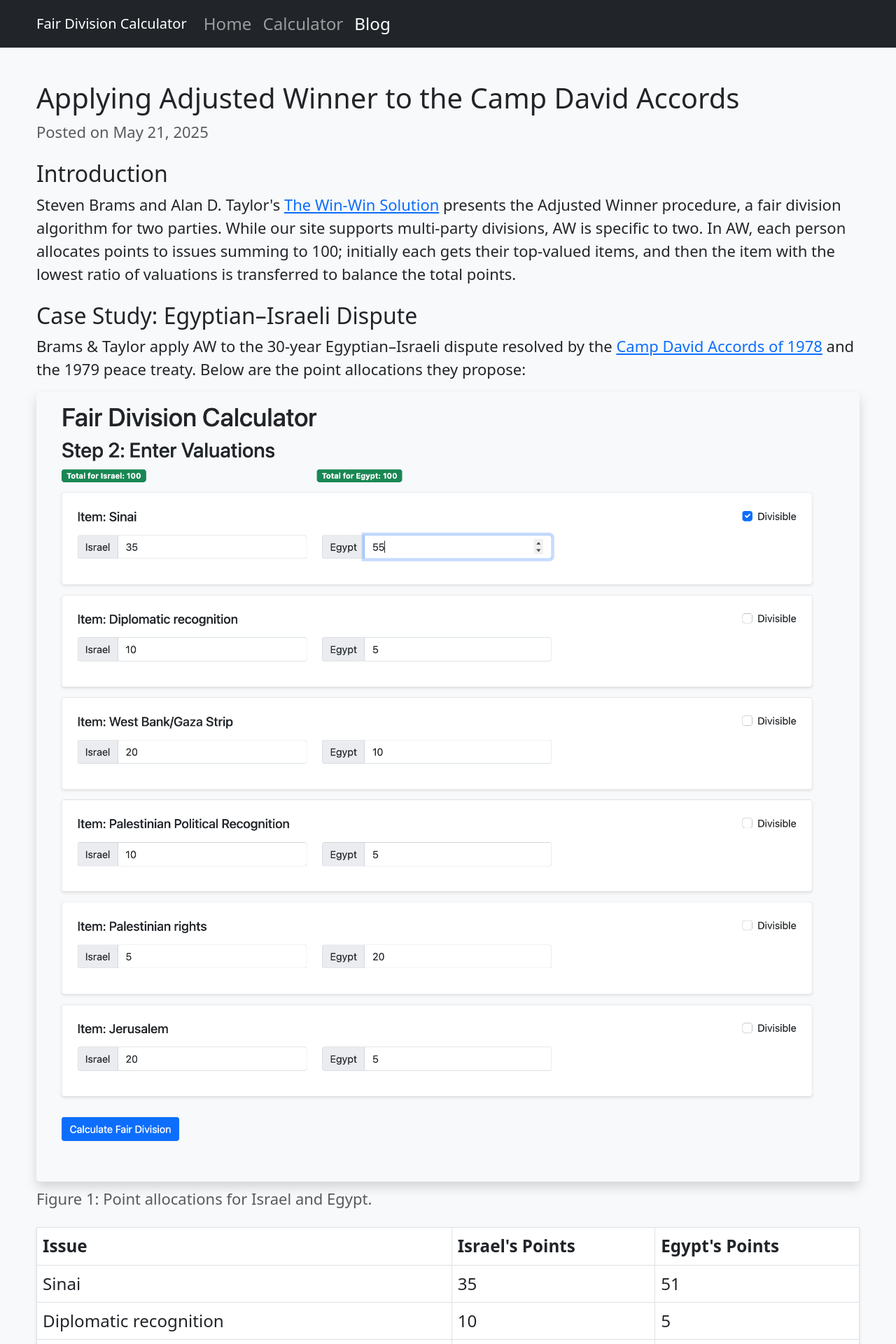
After one commit to cavedave/optamam, a FastAPI app: page /blog/camp_david_aw.html in a window 1280 px wide. The commit adds this page. Shown: the top 1920 px of the page at 70% size. Run offline with FastAPI, Linux system fonts and the light colour scheme.

Commit message:
Add Camp David Accords blog post with images and update blog index

```diff
--- /dev/null
+++ b/app/templates/blog/camp_david_aw.html
@@ -0,0 +1,117 @@
+<!DOCTYPE html>
+<html lang="en">
+<head>
+    <meta charset="UTF-8">
+    <meta name="viewport" content="width=device-width, initial-scale=1.0">
+    <title>Adjusted Winner & Camp David Accords – Fair Division Blog</title>
+    <link href="https://cdn.jsdelivr.net/npm/bootstrap@5.3.0/dist/css/bootstrap.min.css" rel="stylesheet">
+    <link href="/static/css/style.css" rel="stylesheet">
+</head>
+<style>
+    body {
+        font-size: 1.25rem;
+    }
+    .card, .container, .navbar, .table {
+        font-size: 1.1em;
+    }
+</style>
+<body>
+
+    <nav class="navbar navbar-expand-lg navbar-dark bg-dark">
+        <div class="container">
+            <a class="navbar-brand" href="/">Fair Division Calculator</a>
+            <button class="navbar-toggler" type="button" data-bs-toggle="collapse" data-bs-target="#navbarNav">
+                <span class="navbar-toggler-icon"></span>
+            </button>
+            <div class="collapse navbar-collapse" id="navbarNav">
+                <ul class="navbar-nav">
+                    <li class="nav-item"><a class="nav-link" href="/">Home</a></li>
+                    <li class="nav-item"><a class="nav-link" href="/calculator">Calculator</a></li>
+                    <li class="nav-item"><a class="nav-link active" href="/blog">Blog</a></li>
+                </ul>
+            </div>
+        </div>
+    </nav>
+
+    <div class="container mt-5">
+        <article>
+            <h1>Applying Adjusted Winner to the Camp David Accords</h1>
+            <p class="text-muted">Posted on May 21, 2025</p>
+
+            <section class="mt-4">
+                <h2>Introduction</h2>
+                <p>
+                    Steven Brams and Alan D. Taylor's <a href="https://books.google.ie/books/about/The_Win_win_Solution.html?id=uDV6quSiSE4C&amp;redir_esc=y">The Win-Win Solution</a> presents the Adjusted Winner procedure, a fair division algorithm for two parties. While our site supports multi-party divisions, AW is specific to two. In AW, each person allocates points to issues summing to 100; initially each gets their top-valued items, and then the item with the lowest ratio of valuations is transferred to balance the total points.
+                </p>
+            </section>
+
+            <section class="mt-4">
+                <h2>Case Study: Egyptian–Israeli Dispute</h2>
+                <p>
+                    Brams & Taylor apply AW to the 30-year Egyptian–Israeli dispute resolved by the <a href="https://en.wikipedia.org/wiki/Camp_David_Accords">Camp David Accords of 1978</a> and the 1979 peace treaty. Below are the point allocations they propose:
+                </p>
+                <figure class="mb-4">
+                    <img src="/static/img/RatingsIP.png" alt="Ratings given" class="img-fluid rounded shadow">
+                    <figcaption class="mt-2 text-muted">Figure 1: Point allocations for Israel and Egypt.</figcaption>
+                </figure>
+                <table class="table table-bordered mt-3">
+                    <thead>
+                        <tr>
+                            <th>Issue</th>
+                            <th>Israel's Points</th>
+                            <th>Egypt's Points</th>
+                        </tr>
+                    </thead>
+                    <tbody>
+                        <tr><td>Sinai</td><td>35</td><td>51</td></tr>
+                        <tr><td>Diplomatic recognition</td><td>10</td><td>5</td></tr>
+                        <tr><td>West Bank/Gaza Strip</td><td>20</td><td>10</td></tr>
+                        <tr><td>Palestinian Political Recognition</td><td>10</td><td>5</td></tr>
+                        <tr><td>Palestinian rights</td><td>5</td><td>20</td></tr>
+                        <tr><td>Jerusalem</td><td>20</td><td>5</td></tr>
+                        <tr class="fw-bold"><td>Total</td><td>100</td><td>100</td></tr>
+                    </tbody>
+                </table>
+                <p>
+                    AW predicts each side ends up with 65.3% of their total points.
+                </p>
+            </section>
+
+            <section class="mt-4">
+                <h2>Actual Outcomes</h2>
+                <p>
+                    In reality, Egypt secured an acknowledgment of Palestinian rights:
+                    <a href="https://www.nytimes.com/1978/01/05/archives/new-jersey-pages-carter-and-sadat-ask-role-for-palestinians-in.html">Mr. Carter read</a>:
+                </p>
+                <blockquote class="blockquote">
+                    <p>"There must be a resolution of the Palestinian problem in all its aspects. [The solution of] the problem must be the legitimate rights of the Palestinian people and enable the Palestinians to participate in the determination of their own future."</p>
+                </blockquote>
+                <p>
+                    Egypt also regained control of the Sinai Peninsula, albeit under demilitarization overseen by <a href="https://en.wikipedia.org/wiki/Task_Force_Sinai">U.S. forces</a>. Israel received diplomatic recognition from Egypt, and while the treaty did not explicitly address Jerusalem, Brams & Taylor interpret remaining sovereign rights over the West Bank and Gaza as an Israeli gain.
+                </p>
+                <figure class="mb-4">
+                    <img src="/static/img/ResultsIP.png" alt="Results given" class="img-fluid rounded shadow">
+                    <figcaption class="mt-2 text-muted">Figure 2: AW division result versus actual treaty outcomes.</figcaption>
+                </figure>
+            </section>
+
+            <section class="mt-4">
+                <h2>LP Implementation</h2>
+                <p>
+                    We implemented a linear-programming approach matching the book's valuations and returned the same allocation as AW, confirming the equivalence of both methods in this two-party setting.
+                </p>
+            </section>
+
+            <section class="mt-4">
+                <h2>Conclusion</h2>
+                <p>
+                    While AW provides a clear numerical split, the real Camp David treaty reflects security, political, and process nuances that go beyond simple point allocations. Future work could extend AW to incorporate such conditional and procedural elements.
+                </p>
+            </section>
+
+        </article>
+    </div>
+
+    <script src="https://cdn.jsdelivr.net/npm/bootstrap@5.3.0/dist/js/bootstrap.bundle.min.js"></script>
+</body>
+</html>
```
Also changed, not shown: app/templates/blog/index.html (+14 -0 lines), app/static/img/RatingsIP.png (added), app/static/img/ResultsIP.png (added).
